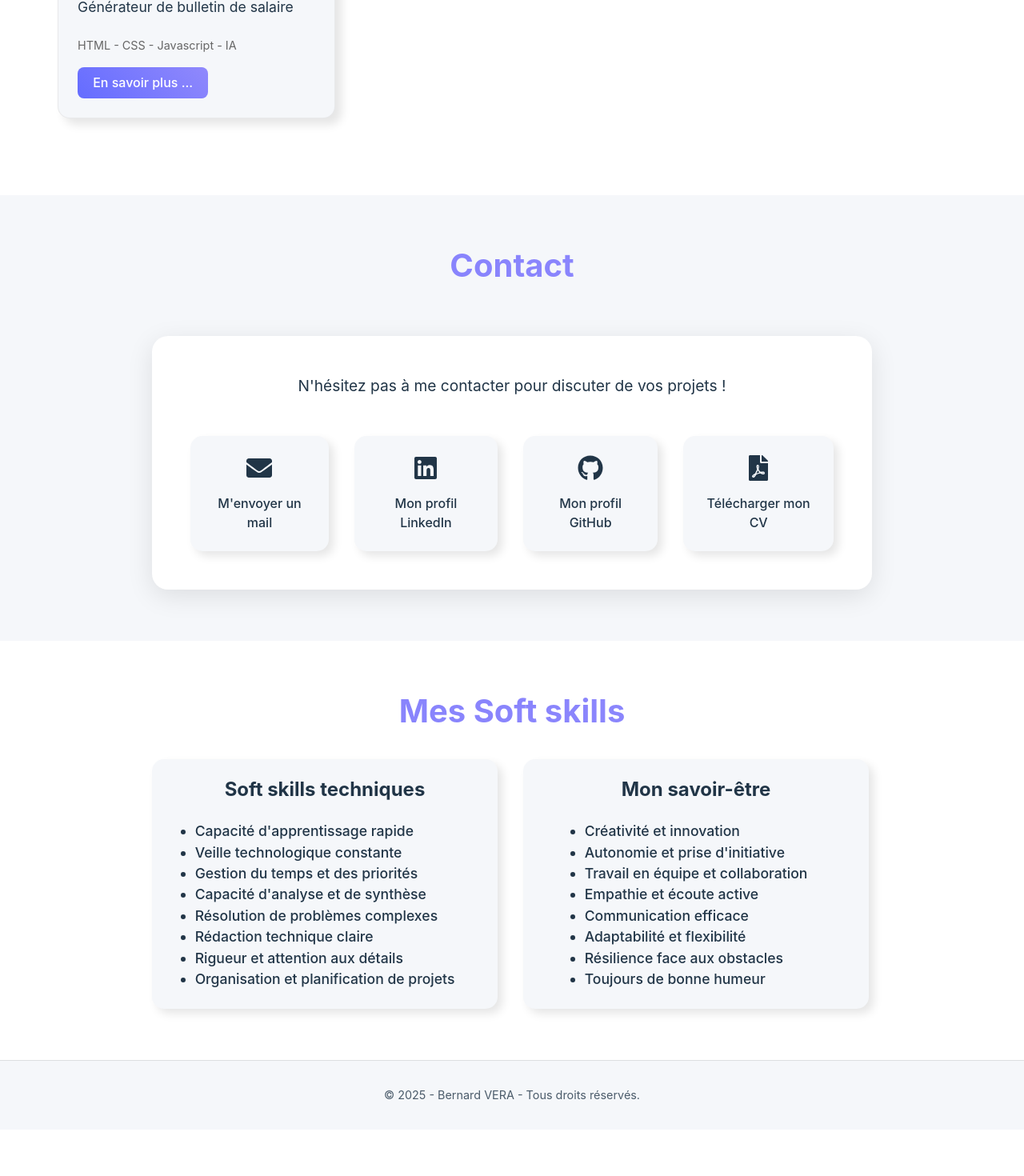
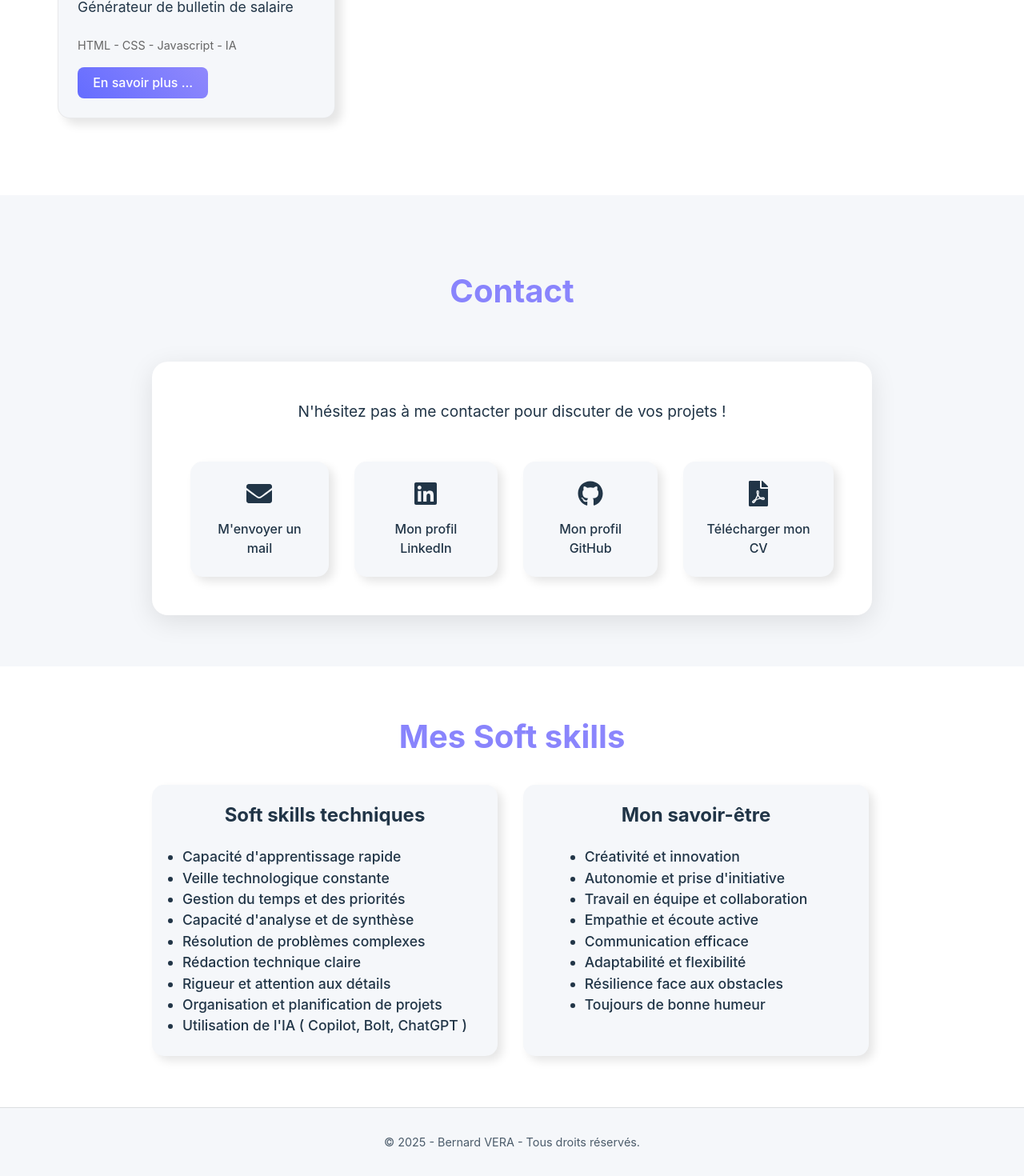
Before and after one commit to Bernard-VERA/Portfolio2, a React (Vite) app: page / in a window 1280 px wide. Shown: the part 5433-6903 px from the top of the page at 80% size. Before the commit the page ends 6845 px from the top, so only its background shows below. Built offline with nearby package versions, Linux system fonts and the light colour scheme.

Commit message:
Corrections mineures

```diff
--- a/src/components/Softskills.jsx
+++ b/src/components/Softskills.jsx
@@ -17,6 +17,7 @@ function Softskills() {
                 <li>Rédaction technique claire</li>
                 <li>Rigueur et attention aux détails</li>
                 <li>Organisation et planification de projets</li>
+                <li>Utilisation de l'IA ( Copilot, Bolt, ChatGPT )</li>
               </ul>
             </div>
           </div>
--- a/src/styles/Contact.css
+++ b/src/styles/Contact.css
@@ -2,6 +2,7 @@
     width: 100%;
     max-width: 900px;
     margin: 0 auto;
+    padding-top: 2rem;
   }
 
 .contact h2 {
```
